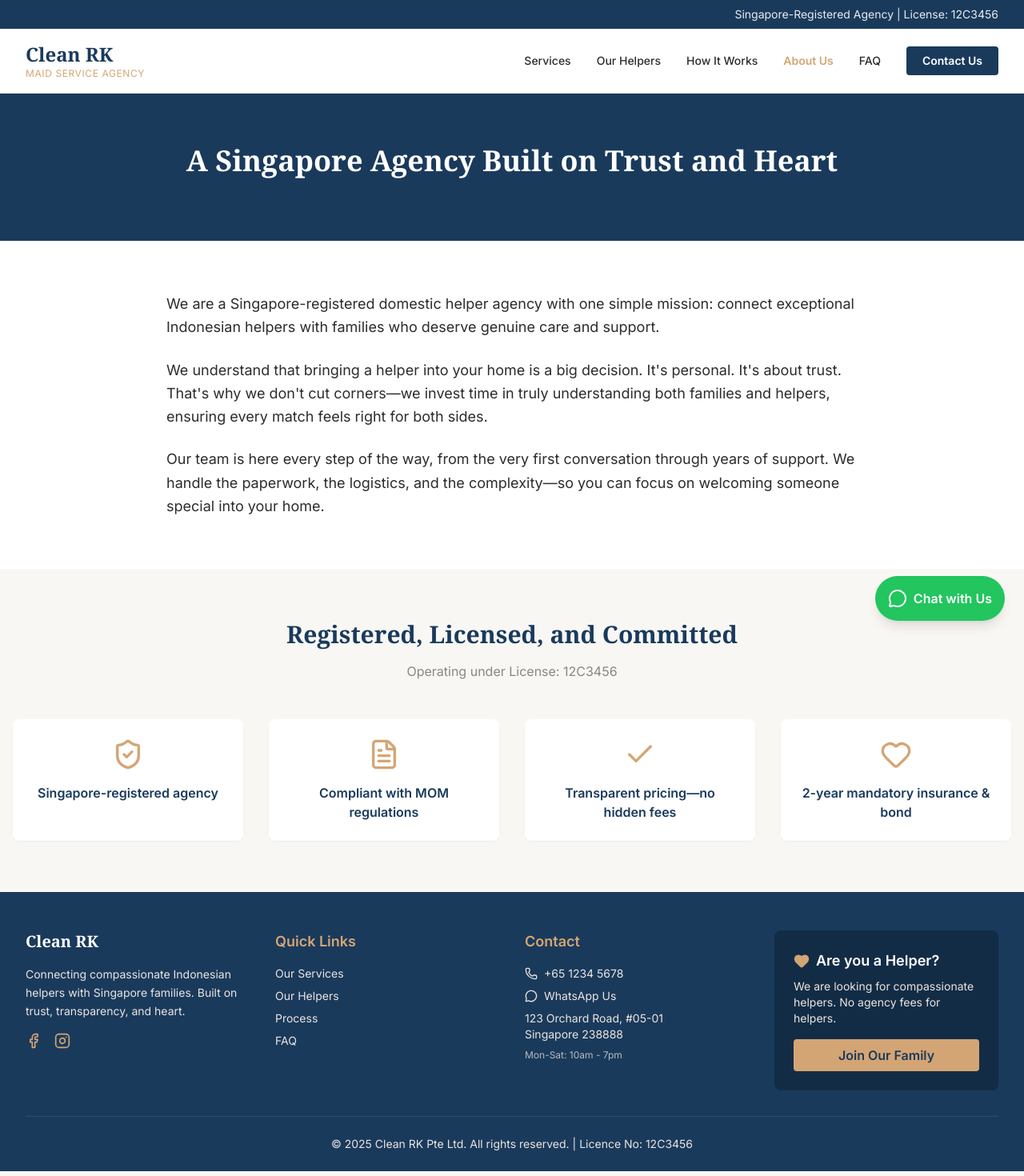
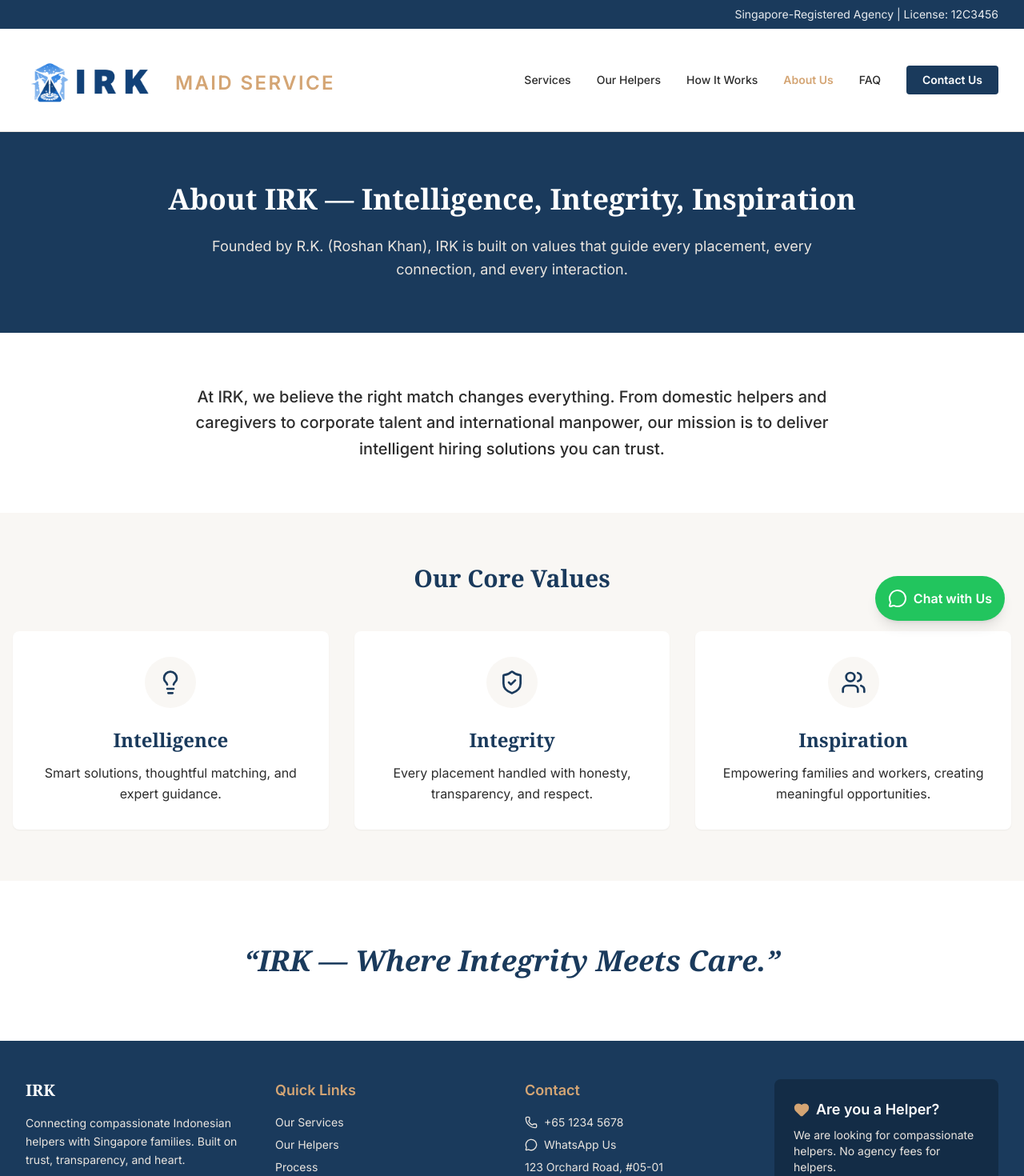
Before and after one commit to DigitalThariq/CleanRK, a React (Vite) app: page /#/about in a window 1280 px wide. Shown: the top 1470 px of the page at 80% size. Built offline with nearby package versions, Linux system fonts and the light colour scheme; a web font is replaced by a local one.

Commit message:
Update branding to IRK, enhance UI, and add bilingual content

```diff
--- a/components/Layout.tsx
+++ b/components/Layout.tsx
@@ -26,11 +26,11 @@ export const Layout: React.FC<{ children: React.ReactNode }> = ({ children }) =>
       {/* Navigation */}
       <nav className="sticky top-0 z-50 bg-white/95 backdrop-blur-sm border-b border-brand-beige shadow-sm">
         <div className="max-w-7xl mx-auto px-4 sm:px-6 lg:px-8">
-          <div className="flex justify-between h-20 items-center">
+          <div className="flex justify-between h-32 items-center">
             {/* Logo */}
-            <Link to="/" className="flex flex-col" onClick={closeMenu}>
-              <span className="font-serif text-2xl font-bold text-brand-navy">Clean RK</span>
-              <span className="text-xs text-brand-gold tracking-wider uppercase">Maid Service Agency</span>
+            <Link to="/" className="flex items-center gap-4" onClick={closeMenu}>
+              <img src="/irk-logo.png" alt="IRK Logo" className="h-28 w-auto" />
+              <span className="text-2xl text-brand-gold tracking-widest uppercase font-bold pt-2">MAID SERVICE</span>
             </Link>
 
             {/* Desktop Nav */}
@@ -40,8 +40,7 @@ export const Layout: React.FC<{ children: React.ReactNode }> = ({ children }) =>
                   key={item.path}
                   to={item.path}
                   className={({ isActive }) =>
-                    `text-sm font-medium transition-colors ${
-                      isActive ? 'text-brand-gold font-semibold' : 'text-brand-charcoal hover:text-brand-navy'
+                    `text-sm font-medium transition-colors ${isActive ? 'text-brand-gold font-semibold' : 'text-brand-charcoal hover:text-brand-navy'
                     }`
                   }
                 >
@@ -76,8 +75,7 @@ export const Layout: React.FC<{ children: React.ReactNode }> = ({ children }) =>
                   to={item.path}
                   onClick={closeMenu}
                   className={({ isActive }) =>
-                    `block px-3 py-3 rounded-md text-base font-medium ${
-                      isActive ? 'text-brand-gold bg-brand-cream' : 'text-brand-charcoal'
+                    `block px-3 py-3 rounded-md text-base font-medium ${isActive ? 'text-brand-gold bg-brand-cream' : 'text-brand-charcoal'
                     }`
                   }
                 >
@@ -124,7 +122,7 @@ export const Layout: React.FC<{ children: React.ReactNode }> = ({ children }) =>
         <div className="max-w-7xl mx-auto px-4 sm:px-6 lg:px-8">
           <div className="grid grid-cols-1 md:grid-cols-4 gap-8 mb-8">
             <div className="col-span-1 md:col-span-1">
-              <h3 className="font-serif text-xl font-bold mb-4">Clean RK</h3>
+              <h3 className="font-serif text-xl font-bold mb-4">IRK</h3>
               <p className="text-brand-beige text-sm leading-relaxed mb-4">
                 Connecting compassionate Indonesian helpers with Singapore families. Built on trust, transparency, and heart.
               </p>
@@ -149,7 +147,7 @@ export const Layout: React.FC<{ children: React.ReactNode }> = ({ children }) =>
               <ul className="space-y-2 text-sm text-brand-beige">
                 <li className="flex items-center gap-2"><Phone size={16} /> +65 1234 5678</li>
                 <li className="flex items-center gap-2"><MessageCircle size={16} /> WhatsApp Us</li>
-                <li>123 Orchard Road, #05-01<br/>Singapore 238888</li>
+                <li>123 Orchard Road, #05-01<br />Singapore 238888</li>
                 <li className="text-xs mt-2 opacity-75">Mon-Sat: 10am - 7pm</li>
               </ul>
             </div>
@@ -171,7 +169,7 @@ export const Layout: React.FC<{ children: React.ReactNode }> = ({ children }) =>
           </div>
 
           <div className="border-t border-[#2a4d75] pt-6 text-center text-sm text-brand-beige">
-            <p>&copy; {new Date().getFullYear()} Clean RK Pte Ltd. All rights reserved. | Licence No: 12C3456</p>
+            <p>&copy; {new Date().getFullYear()} IRK Pte Ltd. All rights reserved. | Licence No: 12C3456</p>
           </div>
         </div>
       </footer>
--- a/index.html
+++ b/index.html
@@ -4,7 +4,7 @@
 <head>
   <meta charset="utf-8" />
   <meta name="viewport" content="width=device-width, initial-scale=1" />
-  <title>Clean RK | Trusted Indonesian Helpers</title>
+  <title>IRK | Trusted Indonesian Helpers</title>
   <meta name="description"
     content="Singapore-registered agency connecting compassionate Indonesian helpers with families." />
   <script src="https://cdn.tailwindcss.com"></script>
--- a/metadata.json
+++ b/metadata.json
@@ -1,5 +1,5 @@
 {
-  "name": "Clean RK",
+  "name": "IRK",
   "description": "A premium, Singapore-based maid service agency specializing in Indonesian domestic helpers with a warm, human-centered approach.",
   "requestFramePermissions": []
 }
--- a/pages/About.tsx
+++ b/pages/About.tsx
@@ -1,5 +1,5 @@
 import React from 'react';
-import { ShieldCheck, Heart, FileText, Check } from 'lucide-react';
+import { ShieldCheck, Heart, FileText, Lightbulb, Users } from 'lucide-react';
 
 export const About: React.FC = () => {
     return (
@@ -7,46 +7,59 @@ export const About: React.FC = () => {
             {/* Header */}
             <div className="bg-brand-navy py-16 px-4">
                 <div className="max-w-7xl mx-auto text-center">
-                    <h1 className="font-serif text-4xl font-bold text-white mb-4">A Singapore Agency Built on Trust and Heart</h1>
+                    <h1 className="font-serif text-4xl font-bold text-white mb-4">About IRK — Intelligence, Integrity, Inspiration</h1>
+                    <p className="text-brand-beige text-lg max-w-3xl mx-auto mt-6 leading-relaxed">
+                        Founded by R.K. (Roshan Khan), IRK is built on values that guide every placement, every connection, and every interaction.
+                    </p>
                 </div>
             </div>
 
             {/* Narrative */}
             <section className="py-16 bg-white">
-                <div className="max-w-4xl mx-auto px-4 text-center sm:text-left">
-                    <p className="text-lg text-brand-charcoal leading-relaxed mb-6">
-                        We are a Singapore-registered domestic helper agency with one simple mission: connect exceptional Indonesian helpers with families who deserve genuine care and support.
-                    </p>
-                    <p className="text-lg text-brand-charcoal leading-relaxed mb-6">
-                        We understand that bringing a helper into your home is a big decision. It's personal. It's about trust. That's why we don't cut corners—we invest time in truly understanding both families and helpers, ensuring every match feels right for both sides.
-                    </p>
-                    <p className="text-lg text-brand-charcoal leading-relaxed">
-                        Our team is here every step of the way, from the very first conversation through years of support. We handle the paperwork, the logistics, and the complexity—so you can focus on welcoming someone special into your home.
+                <div className="max-w-4xl mx-auto px-4 text-center">
+                    <p className="text-xl text-brand-charcoal leading-relaxed font-medium">
+                        At IRK, we believe the right match changes everything. From domestic helpers and caregivers to corporate talent and international manpower, our mission is to deliver intelligent hiring solutions you can trust.
                     </p>
                 </div>
             </section>
 
-            {/* Credentials */}
+            {/* Core Values */}
             <section className="py-16 bg-brand-cream">
                 <div className="max-w-7xl mx-auto px-4">
                     <div className="text-center mb-12">
-                        <h2 className="font-serif text-3xl font-bold text-brand-navy mb-4">Registered, Licensed, and Committed</h2>
-                        <p className="text-brand-gray">Operating under License: 12C3456</p>
+                        <h2 className="font-serif text-3xl font-bold text-brand-navy mb-4">Our Core Values</h2>
                     </div>
 
-                    <div className="grid md:grid-cols-2 lg:grid-cols-4 gap-8">
-                        {[
-                            { icon: ShieldCheck, text: "Singapore-registered agency" },
-                            { icon: FileText, text: "Compliant with MOM regulations" },
-                            { icon: Check, text: "Transparent pricing—no hidden fees" },
-                            { icon: Heart, text: "2-year mandatory insurance & bond" }
-                        ].map((item, i) => (
-                            <div key={i} className="bg-white p-6 rounded-lg shadow-sm flex flex-col items-center text-center">
-                                <item.icon className="text-brand-gold mb-4" size={40} />
-                                <p className="font-semibold text-brand-navy">{item.text}</p>
+                    <div className="grid md:grid-cols-3 gap-8">
+                        <div className="bg-white p-8 rounded-lg shadow-sm flex flex-col items-center text-center hover:shadow-md transition-shadow">
+                            <div className="bg-brand-cream p-4 rounded-full mb-6">
+                                <Lightbulb className="text-brand-navy" size={32} />
                             </div>
-                        ))}
+                            <h3 className="font-serif text-2xl font-bold text-brand-navy mb-3">Intelligence</h3>
+                            <p className="text-brand-charcoal leading-relaxed">Smart solutions, thoughtful matching, and expert guidance.</p>
+                        </div>
+                        <div className="bg-white p-8 rounded-lg shadow-sm flex flex-col items-center text-center hover:shadow-md transition-shadow">
+                            <div className="bg-brand-cream p-4 rounded-full mb-6">
+                                <ShieldCheck className="text-brand-navy" size={32} />
+                            </div>
+                            <h3 className="font-serif text-2xl font-bold text-brand-navy mb-3">Integrity</h3>
+                            <p className="text-brand-charcoal leading-relaxed">Every placement handled with honesty, transparency, and respect.</p>
+                        </div>
+                        <div className="bg-white p-8 rounded-lg shadow-sm flex flex-col items-center text-center hover:shadow-md transition-shadow">
+                            <div className="bg-brand-cream p-4 rounded-full mb-6">
+                                <Users className="text-brand-navy" size={32} />
+                            </div>
+                            <h3 className="font-serif text-2xl font-bold text-brand-navy mb-3">Inspiration</h3>
+                            <p className="text-brand-charcoal leading-relaxed">Empowering families and workers, creating meaningful opportunities.</p>
+                        </div>
                     </div>
+                </div>
+            </section>
+
+            {/* Closing */}
+            <section className="py-20 bg-white">
+                <div className="max-w-4xl mx-auto px-4 text-center">
+                    <h2 className="font-serif text-3xl md:text-4xl font-bold text-brand-navy italic">“IRK — Where Integrity Meets Care.”</h2>
                 </div>
             </section>
         </div>
--- a/pages/Home.tsx
+++ b/pages/Home.tsx
@@ -20,7 +20,7 @@ const ServiceCardShort = ({ title, desc, link }: { title: string, desc: string,
 export const Home: React.FC = () => {
   return (
     <div className="w-full">
-      {/* Hero Section */}
+      {/* Hero Section – Family / FDW Focus */}
       <section className="relative bg-brand-navy text-white overflow-hidden">
         {/* Abstract Background Overlay */}
         <div className="absolute inset-0 bg-brand-navy/80 z-10"></div>
@@ -35,10 +35,12 @@ export const Home: React.FC = () => {
               Singapore Registered & Credible
             </span>
             <h1 className="font-serif text-4xl md:text-5xl lg:text-6xl font-bold leading-tight mb-6">
-              Trusted Indonesian Helpers for Singapore Families
+              IRK — Intelligent Matches. Meaningful Homes.
             </h1>
             <p className="text-lg text-brand-beige mb-8 max-w-lg leading-relaxed">
-              We connect compassionate helpers with families who deserve the very best. Transparent pricing. Real people. Real care.
+              Connecting families with trusted domestic helpers and caregivers.
+              <br className="hidden md:block" />
+              Smart, reliable, and caring service — because every home deserves the right match.
             </p>
             <div className="flex flex-col sm:flex-row gap-4">
               <Link to="/services">
@@ -59,6 +61,34 @@ export const Home: React.FC = () => {
               alt="Helper meticulously organizing clothes"
               className="relative rounded-lg shadow-2xl object-cover w-full h-[500px]"
             />
+          </div>
+        </div>
+      </section>
+
+      {/* Corporate / International Focus Section */}
+      <section className="py-16 bg-white border-b border-brand-beige">
+        <div className="max-w-7xl mx-auto px-4 sm:px-6 lg:px-8">
+          <div className="bg-[#132c46] rounded-2xl p-8 md:p-12 text-white flex flex-col md:flex-row items-center gap-12 overflow-hidden relative">
+            {/* Background Pattern/Map Effect */}
+            <div className="absolute inset-0 opacity-10" style={{ backgroundImage: 'radial-gradient(circle at 2px 2px, white 1px, transparent 0)', backgroundSize: '30px 30px' }}></div>
+
+            <div className="relative z-10 md:w-2/3">
+              <h2 className="font-serif text-3xl md:text-4xl font-bold mb-4">IRK Global — Intelligence Across Borders.</h2>
+              <p className="text-brand-beige text-lg leading-relaxed mb-6">
+                Providing intelligent workforce solutions and manpower services worldwide.
+                <br />
+                Integrity, reliability, and expert matching at every step.
+              </p>
+              <Link to="/contact?type=corporate">
+                <Button variant="secondary">Partner With Us</Button>
+              </Link>
+            </div>
+            <div className="relative z-10 md:w-1/3 flex justify-center">
+              {/* Placeholder for Global/Map Visual */}
+              <div className="w-48 h-48 bg-brand-gold/20 rounded-full flex items-center justify-center border-4 border-brand-gold/30">
+                <span className="text-brand-gold font-bold text-xl uppercase tracking-widest">Global</span>
+              </div>
+            </div>
           </div>
         </div>
       </section>
@@ -164,10 +194,10 @@ export const Home: React.FC = () => {
             </div>
             <div className="md:w-1/2 bg-white/10 p-8 rounded-xl backdrop-blur-sm border border-white/10">
               <div className="flex gap-1 mb-4">
-                {[1,2,3,4,5].map(i => <Star key={i} size={16} className="text-brand-gold fill-brand-gold" />)}
+                {[1, 2, 3, 4, 5].map(i => <Star key={i} size={16} className="text-brand-gold fill-brand-gold" />)}
               </div>
               <p className="italic text-lg mb-6 leading-relaxed">
-                "Working with Clean RK was a breath of fresh air. They listened to our needs and found us a helper who feels like family. No hidden costs, just honest service."
+                "Working with IRK was a breath of fresh air. They listened to our needs and found us a helper who feels like family. No hidden costs, just honest service."
               </p>
               <div>
                 <p className="font-bold">Sarah Tan</p>
--- a/pages/Services.tsx
+++ b/pages/Services.tsx
@@ -161,9 +161,9 @@ export const Services: React.FC = () => {
               </tbody>
             </table>
           </div>
-          <div className="mt-8 text-center bg-brand-cream p-6 rounded-lg">
-             <h4 className="font-bold text-brand-navy mb-2">Still unsure which service is right for you?</h4>
-             <p className="text-brand-charcoal mb-4">That's completely normal. Contact us and we'll ask a few simple questions to recommend the perfect fit.</p>
+          <div className="mt-12 text-center bg-brand-cream p-8 rounded-lg flex flex-col items-center max-w-4xl mx-auto shadow-sm">
+            <h4 className="font-bold text-brand-navy text-xl mb-3">Still unsure which service is right for you?</h4>
+            <p className="text-brand-charcoal mb-6 max-w-2xl">That's completely normal. Contact us and we'll ask a few simple questions to recommend the perfect fit.</p>
             <Link to="/contact">
               <Button variant="secondary">Get Free Consultation</Button>
             </Link>
```
Also changed, not shown: pages/Helpers.tsx (+10 -4 lines), irk-logo.png (added). Lines whose indentation alone changed are shown as unchanged.
